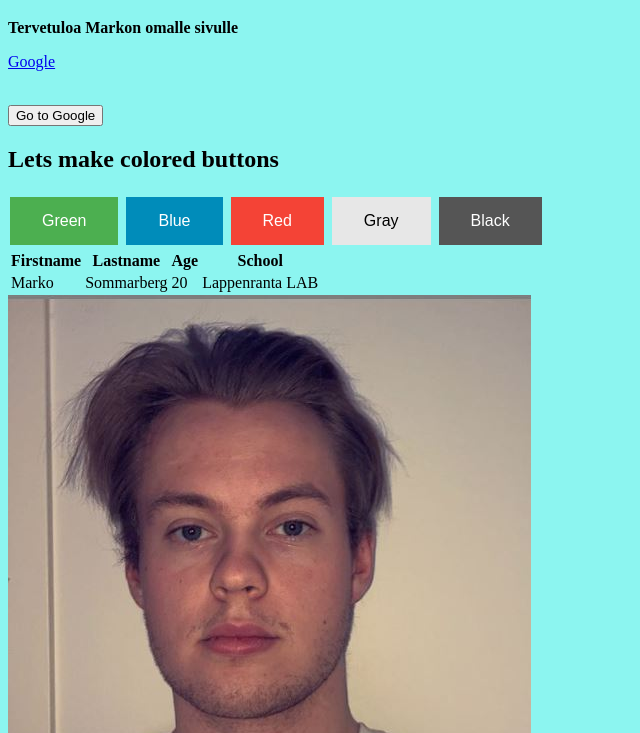
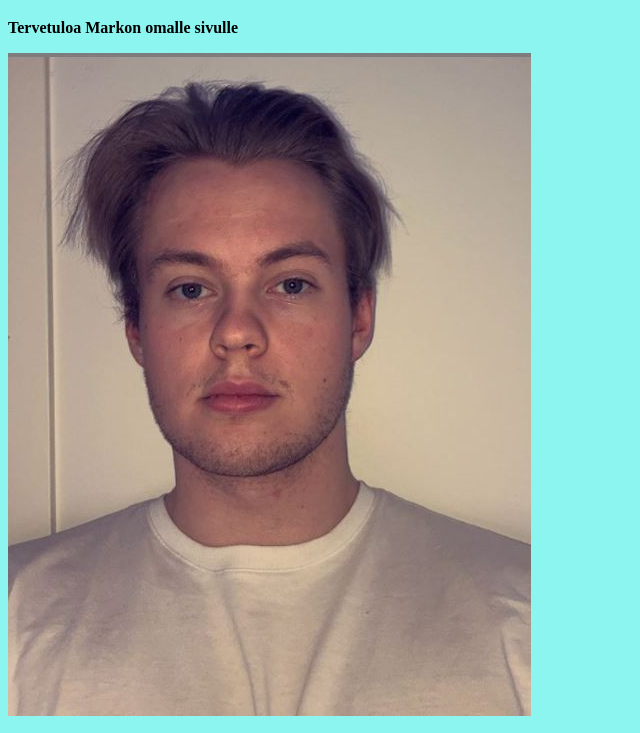
Before and after one commit to sommarko/webteknologiat, a plain HTML site: page Desktop/htmlrepo/html.html in a window 1280 px wide. Shown: the part 61-794 px from the top of the page, without its empty margins (0-640 px from the left). Drawn offline with Linux system fonts and the light colour scheme.

Commit message:
järjestetty uusiksi

```diff
--- a/Desktop/htmlrepo/html.html
+++ b/Desktop/htmlrepo/html.html
@@ -1,25 +1,7 @@
 <!DOCTYPE html>
 <html>
 <head>
- <style>
-     .button {
-  background-color: #4CAF50; /* Green */
-  border: none;
-  color: white;
-  padding: 15px 32px;
-  text-align: center;
-  text-decoration: none;
-  display: inline-block;
-  font-size: 16px;
-  margin: 4px 2px;
-  cursor: pointer;
-}
 
-.button2 {background-color: #008CBA;} /* Sininen */
-.button3 {background-color: #f44336;} /* Punainen */
-.button4 {background-color: #e7e7e7; color: black;} /* harmaa */
-.button5 {background-color: #555555;} /* musta */
- </style>
 <title>Page Title</title>
 </head>
 <body style ="background-color: rgb(140, 245, 240);">
@@ -27,7 +9,7 @@
     <!-- Tämä on tapa,jolla html kommentointi onnistuu. -->
     <h1 style="font: size 60px;">Marko Sommarberg</h1>
     <p title= "Oma sivu"><b>Tervetuloa Markon omalle sivulle</b></p>
-
+    <img src="marko.jpg">
 
 
 
@@ -37,18 +19,14 @@
     <p style="color:red"><a href="https://www.google.com/">Google</a></p>
 <br>
     <!-- Luodaan nappi, joka vie googleen-->
-    <form action="https://google.com">
-    <input type="submit" value="Go to Google" />
+    <form action="https://www.instagram.com/marko.daniel/">
+    <input type="submit" value="Markon Instagram" />
 
 
 
 </form>
-<h2> Lets make colored buttons  </h2>
-<button class="button">Green</button>
-<button class="button button2">Blue</button>
-<button class="button button3">Red</button>
-<button class="button button4">Gray</button>
-<button class="button button5">Black</button>
+
+<p1>Tietoja minusta</p1>
 
 <table>
     <tr>
@@ -64,7 +42,7 @@
         <td>Lappenranta LAB</td>
     </tr>
 </table>
-<img src="marko.jpg">
+
 
 </body>
 </html>
```
